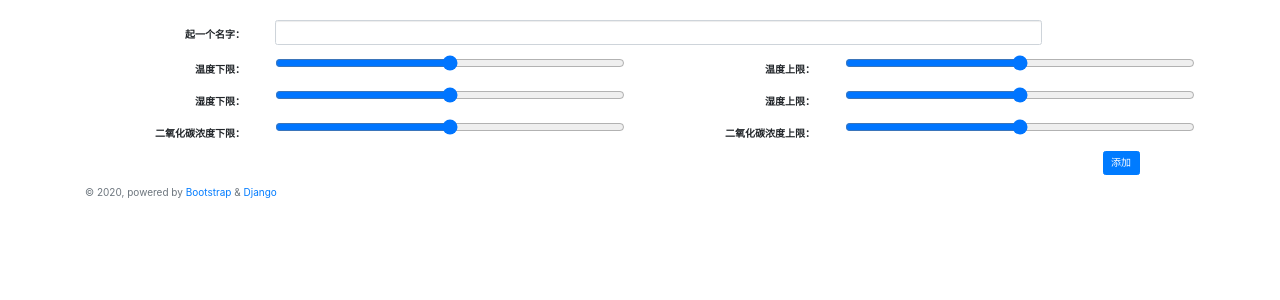
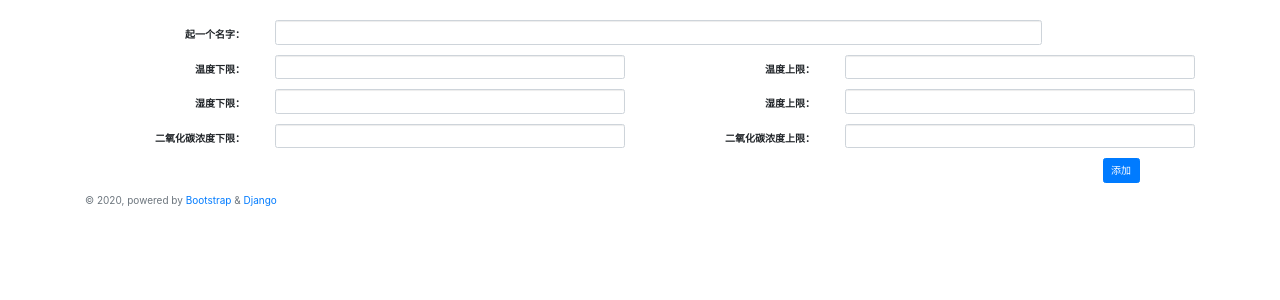
Before and after one commit to waser1999/mysite, a Django app: template siteapp/templates/add.html in a window 1280 px wide. Shown: the part 212-512 px from the top of the page. Run offline with Django 3.2, Linux system fonts and the light colour scheme; the template is opened without the code that fills it, so the values that code supplies are empty; some libraries are stand-ins or nearby versions.

Commit message:
0.5.1
基本功能已完成

```diff
--- a/mysite/urls.py
+++ b/mysite/urls.py
@@ -17,6 +17,6 @@ from django.contrib import admin
 from django.urls import path,include
 
 urlpatterns = [
-    path('siteapp/', include('siteapp.urls')),
+    path('', include('siteapp.urls')),
     path('admin/', admin.site.urls),
 ]
--- a/siteapp/templates/add.html
+++ b/siteapp/templates/add.html
@@ -6,41 +6,42 @@
 {% block content %}
 
 <div class="container">
-    <form class="form-horizontal">
+    <form class="form-horizontal" method="POST">
+      {% csrf_token %}
       <div class="form-group">
         <label for="exampleInputName2" class="col-sm-2 control-label">起一个名字：</label>
         <div class="col-sm-10">
-          <input type="text" class="form-control col-sm-10" id="exampleInputName2">
+          <input type="text" name="plant" class="form-control col-sm-10" id="exampleInputName2">
         </div>
       </div>
       <div class="form-group">
         <label for="exampleInputName2" class="col-sm-2 control-label">温度下限：</label>
         <div class="col-sm-4">
-          <input type="range" class="form-control-range" id="formControlRange">
+          <input type="text" class="form-control" required id="exampleInputName2" name="temp_b">
         </div>
         <label for="exampleInputName2" class="col-sm-2 control-label">温度上限：</label>
         <div class="col-sm-4">
-          <input type="range" class="form-control-range" id="formControlRange">
+          <input type="text" class="form-control" required id="exampleInputName2" name="temp_u">
         </div>
       </div>
       <div class="form-group">
         <label for="exampleInputName2" class="col-sm-2 control-label">湿度下限：</label>
         <div class="col-sm-4">
-          <input type="range" class="form-control-range" id="formControlRange">
+          <input type="text" class="form-control" required id="exampleInputName2" name="humi_b">
         </div>
         <label for="exampleInputName2" class="col-sm-2 control-label">湿度上限：</label>
         <div class="col-sm-4">
-          <input type="range" class="form-control-range" id="formControlRange">
+          <input type="text" class="form-control" required id="exampleInputName2" name="humi_u">
         </div>
       </div>
       <div class="form-group">
         <label for="exampleInputName2" class="col-sm-2 control-label">二氧化碳浓度下限：</label>
         <div class="col-sm-4">
-          <input type="range" class="form-control-range" id="formControlRange">
+          <input type="text" class="form-control" required id="exampleInputName2" name="co2_b">
         </div>
         <label for="exampleInputName2" class="col-sm-2 control-label">二氧化碳浓度上限：</label>
         <div class="col-sm-4">
-          <input type="range" class="form-control-range" id="formControlRange">
+          <input type="text" class="form-control" required id="exampleInputName2" name="co2_u">
         </div>
       </div>
       <button type="submit" class="btn btn-primary col-sm-offset-11">添加</button>
```
Also changed, not shown: siteapp/views.py (+6 -4 lines).
